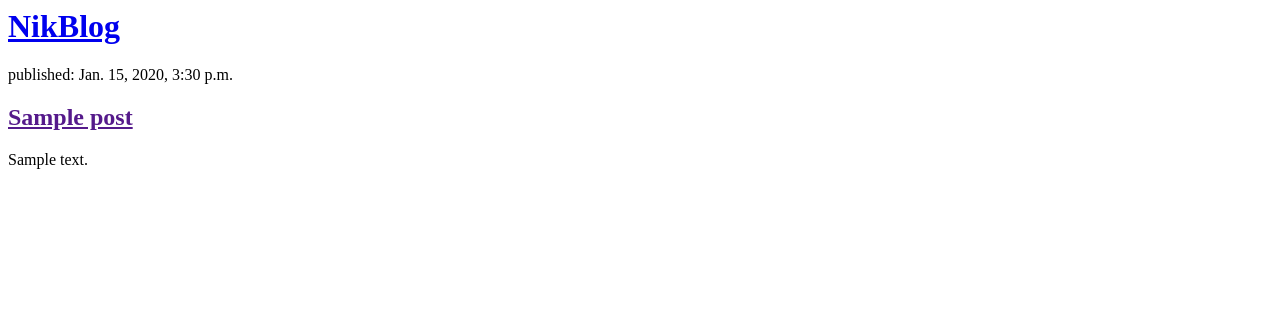
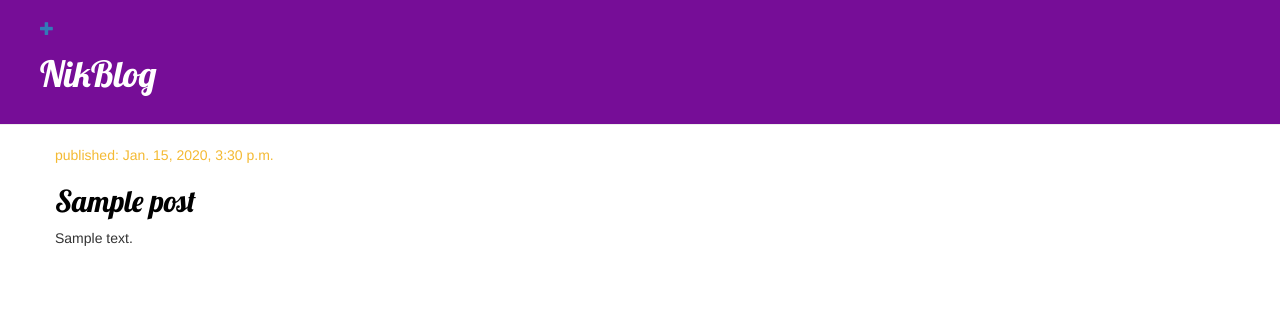
Before and after one commit to NikitaMasand/blog, a Django app: template blog/templates/blog/post_list.html in a window 1280 px wide. Shown: the top 317 px of the page. Run offline with Django 3.2, Linux system fonts and the light colour scheme; the template is opened without the code that fills it: values that come from a table or form of the project are taken from there, others are empty; tables that the repository leaves empty hold one stand-in row (values such as "Sample post"); some libraries are stand-ins or nearby versions.

Commit message:
Added view and template for the detailed blog post as well as CSS for the site. Changed myvenv to myenv in .gitignore. And changed the location of post_detail.html in blog/templates/blog which otherwise was showing Template does not exist error

```diff
--- /dev/null
+++ b/blog/static/css/blog.css
@@ -0,0 +1,22 @@
+.page-header{
+  background-color : #760D97;
+  margin-top : 0;
+  padding : 20px 20px 20px 40px
+}
+.page-header h1, .page-header h1 a, .page-header h1 a:visited, .page-header h1 a:active{
+   color : #ffffff;
+   font-size : 50 pt;
+   text-decoration : none;
+}
+h1,h2,h3,h4{
+  font-family : 'Lobster', cursive;
+}
+.date{
+  color : #F4BA33;
+}
+.post{
+  margin-bottom : 70px;
+}
+.post h2 a, h2 a:visited{
+  color : #000000
+}
--- /dev/null
+++ b/blog/templates/blog/base.html
@@ -0,0 +1,40 @@
+{% load static %}
+
+<html>
+<head>
+  <title>Nikita's blog</title>
+  <link rel="stylesheet" href="//maxcdn.bootstrapcdn.com/bootstrap/3.2.0/css/bootstrap.min.css">
+  <link rel="stylesheet" href="//maxcdn.bootstrapcdn.com/bootstrap/3.2.0/css/bootstrap-theme.min.css">
+  <link href="//fonts.googleapis.com/css?family=Lobster&subset=latin,latin-ext" rel="stylesheet" type="text/css">
+  <link rel="stylesheet" href="{% static 'css/blog.css' %}">
+</head>
+<body>
+
+  <!-- {{posts}} -->
+  <!-- {% for post in posts %}
+    {{post}}
+  {% endfor %} -->
+
+<div class = "page-header">
+  <a href = "{% url 'post_new' %}"class="top-menu"><span class="glyphicon glyphicon-plus"></span></a>
+  <h1><a href = "/">NikBlog</a></h1>
+</div>
+
+<!-- {% for post in posts %}
+  <div class = "post">
+    <p>published: {{ post.published_date}}</p>
+    <h2><a href = "">{{ post.title }}</a></h2>
+    <p>{{ post.text|linebreaksbr }}</p>
+  </div>
+{% endfor %} -->
+<div class = "content container">
+  <div class = "row">
+    <div class = "col -md -8">
+      {% block content %}
+      {% endblock %}
+    </div>
+  </div>
+</div>
+
+</body>
+</html>
--- a/blog/templates/blog/post_list.html
+++ b/blog/templates/blog/post_list.html
@@ -1,45 +1,12 @@
-<html>
-<head>
-  <title>Nikita's blog</title>
-</head>
-<body>
-  <!-- <div>
-    <h1><a href = "/">Django blog </a> </h1>
-  </div>
-
-  <!-- <div>
-
-    <h2><a href = "">My first post </a></h2>
-   <p>A template is a file that we can re-use to present different information in a consistent format –
-      for example, you could use a template to help you write a letter
-      because although each letter might contain a different message and be addressed to a different person,
-      they will share the same format.</p>
-    <p>published: 18.02.2019, 17:37</p>
-  </div>
-  <div>
-
-    <h2><a href = "">My second post </a></h2>
-   <p>A template is a file that we can re-use to present different information in a consistent format –
-      for example, you could use a template to help you write a letter
-      because although each letter might contain a different message and be addressed to a different person,
-      they will share the same format.</p>
-  <p>published: 18.02.2019, 17:37</p>
-  </div> -->
-  <!-- {{posts}} -->
-  <!-- {% for post in posts %}
-    {{post}}
-  {% endfor %} -->
-
-<div>
-  <h1><a href = "/">NikBlog</a></h1>
-</div>
-
+{% extends 'blog/base.html' %}
+{% block content %}
 {% for post in posts %}
-  <div>
-    <p>published: {{ post.published_date}}</p>
-    <h2><a href = "">{{ post.title }}</a></h2>
-    <p>{{ post.text|linebreaksbr }}</p>
+  <div class = "post">
+    <div class = "date">
+      <p>published: {{ post.published_date }}</p>
+    </div>
+    <h2><a href = "{% url 'post_detail' pk=post.pk %}">{{ post.title }}</a></h2>
+    <p>{{ post.text| linebreaksbr }}</p>
   </div>
 {% endfor %}
-</body>
-</html>
+{% endblock %}
--- a/blog/urls.py
+++ b/blog/urls.py
@@ -3,4 +3,6 @@ from . import views
 
 urlpatterns = [
     path('',views.post_list,name = 'post_list'),
+    path('post/<int:pk>/',views.post_detail, name = 'post_detail'),
+    path('post/new/',views.post_new,name = 'post_new'),
 ]
--- a/mysite/settings.py
+++ b/mysite/settings.py
@@ -14,6 +14,7 @@ import os
 
 # Build paths inside the project like this: os.path.join(BASE_DIR, ...)
 BASE_DIR = os.path.dirname(os.path.dirname(os.path.abspath(__file__)))
+
 
 
 # Quick-start development settings - unsuitable for production
```
Also changed, not shown: blog/forms.py (added, +7 -0 lines), blog/post_detail.html (added, +25 -0 lines), blog/templates/blog/post_detail.html (added, +13 -0 lines), blog/views.py (+13 -1 lines), 1 other file.
